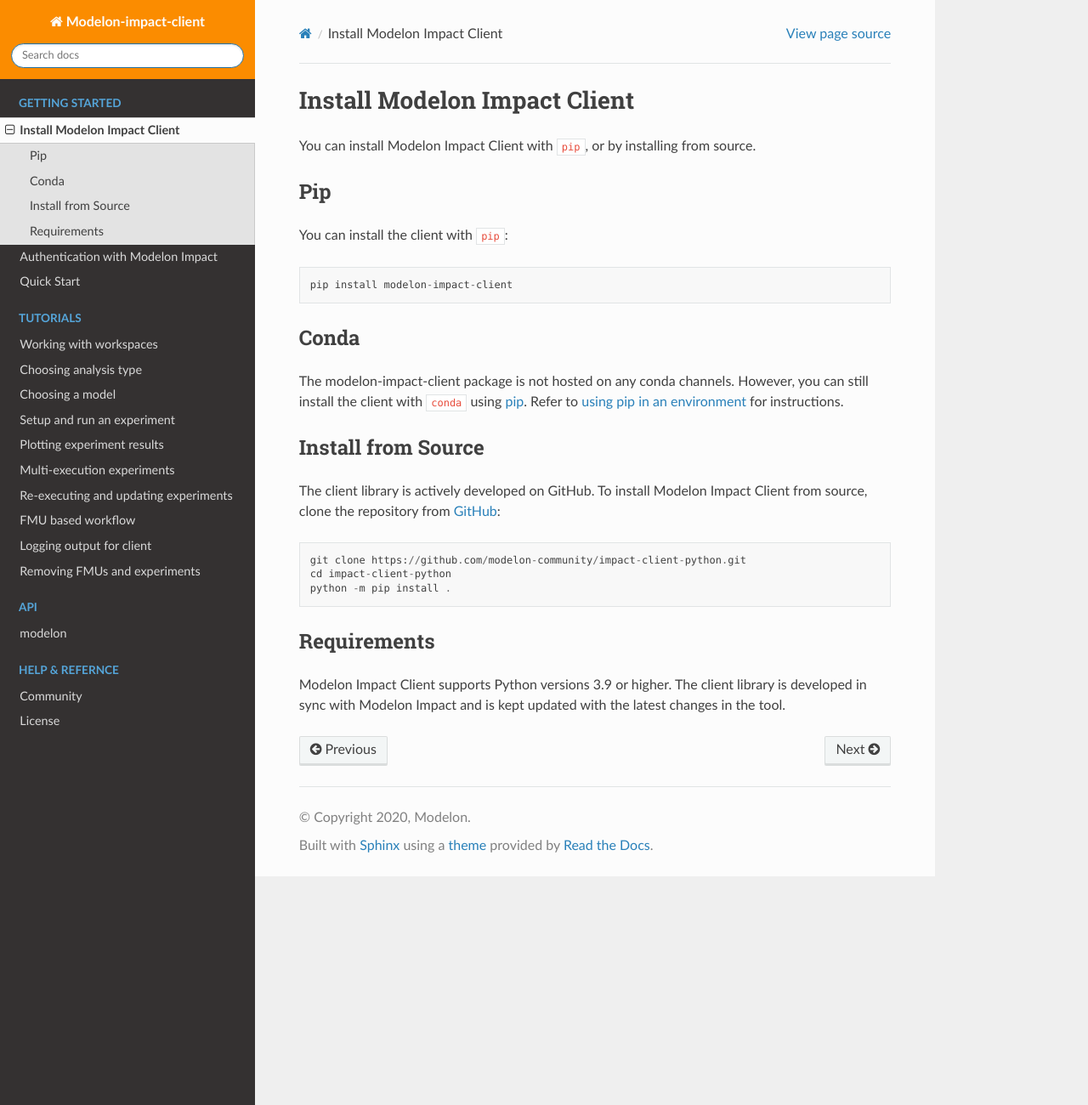
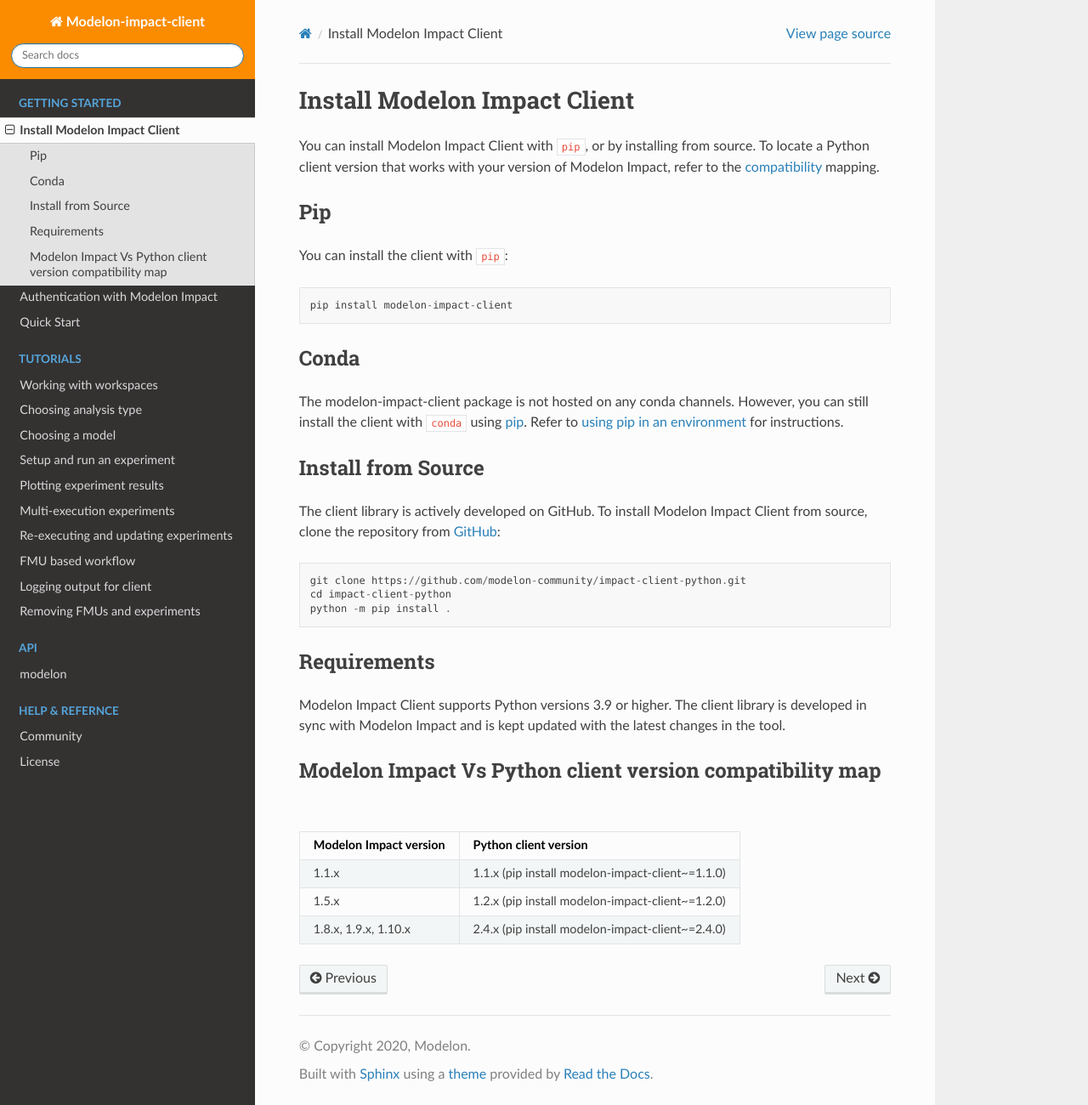
Before and after one commit to modelon-community/impact-client-python, a Sphinx documentation site: the page built from docs/source/install.rst, in a window 1280 px wide and 1300 px high. Shown: the whole window at 85% size. Built offline with Sphinx 7.4.7 and the Read the Docs theme 2.0.0, drawn with Linux system fonts in a browser that asks for light colours.

Commit message:
fix: added mapping for python client-MI version compatibility

```diff
--- a/docs/source/install.rst
+++ b/docs/source/install.rst
@@ -1,7 +1,9 @@
 Install Modelon Impact Client
 =============================
 
-You can install Modelon Impact Client with ``pip``, or by installing from source.
+You can install Modelon Impact Client with ``pip``, or by installing from source. To locate a Python client version
+that works with your version of Modelon Impact, refer to the
+:ref:`compatibility <Modelon Impact Vs Python client version compatibility map>` mapping.
 
 Pip
 ---
@@ -33,3 +35,16 @@
 
 Modelon Impact Client supports Python versions 3.9 or higher. The client library is developed in sync with
 Modelon Impact and is kept updated with the latest changes in the tool.
+
+Modelon Impact Vs Python client version compatibility map
+---------------------------------------------------------
+
++-------------------------+--------------------------------------------------+
+| Modelon Impact version  |            Python client version                 |
++=========================+==================================================+
+|         1.1.x           | 1.1.x (pip install modelon-impact-client~=1.1.0) |
++-------------------------+--------------------------------------------------+
+|         1.5.x           | 1.2.x (pip install modelon-impact-client~=1.2.0) |
++-------------------------+--------------------------------------------------+
+|  1.8.x, 1.9.x, 1.10.x   | 2.4.x (pip install modelon-impact-client~=2.4.0) |
++-------------------------+--------------------------------------------------+
```
